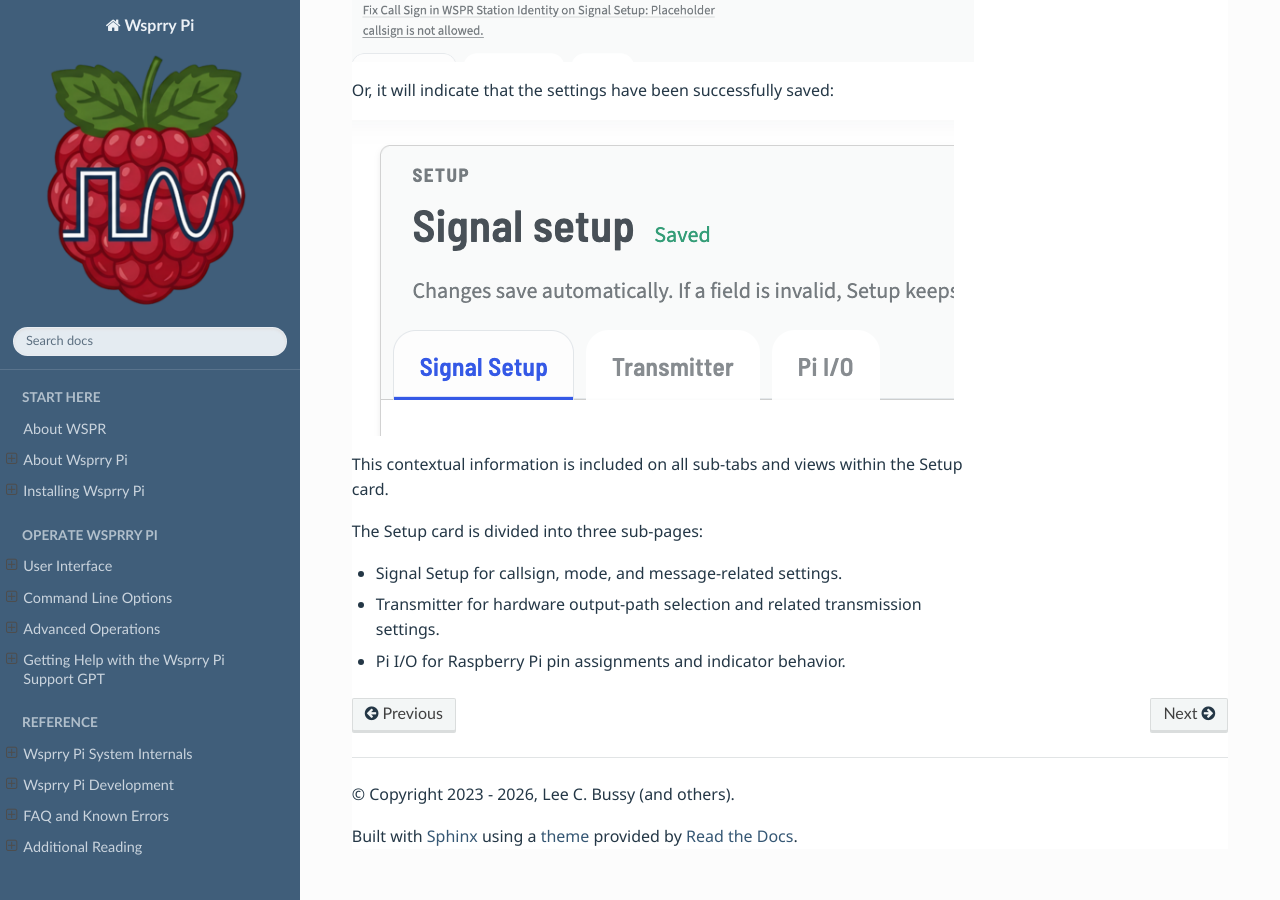
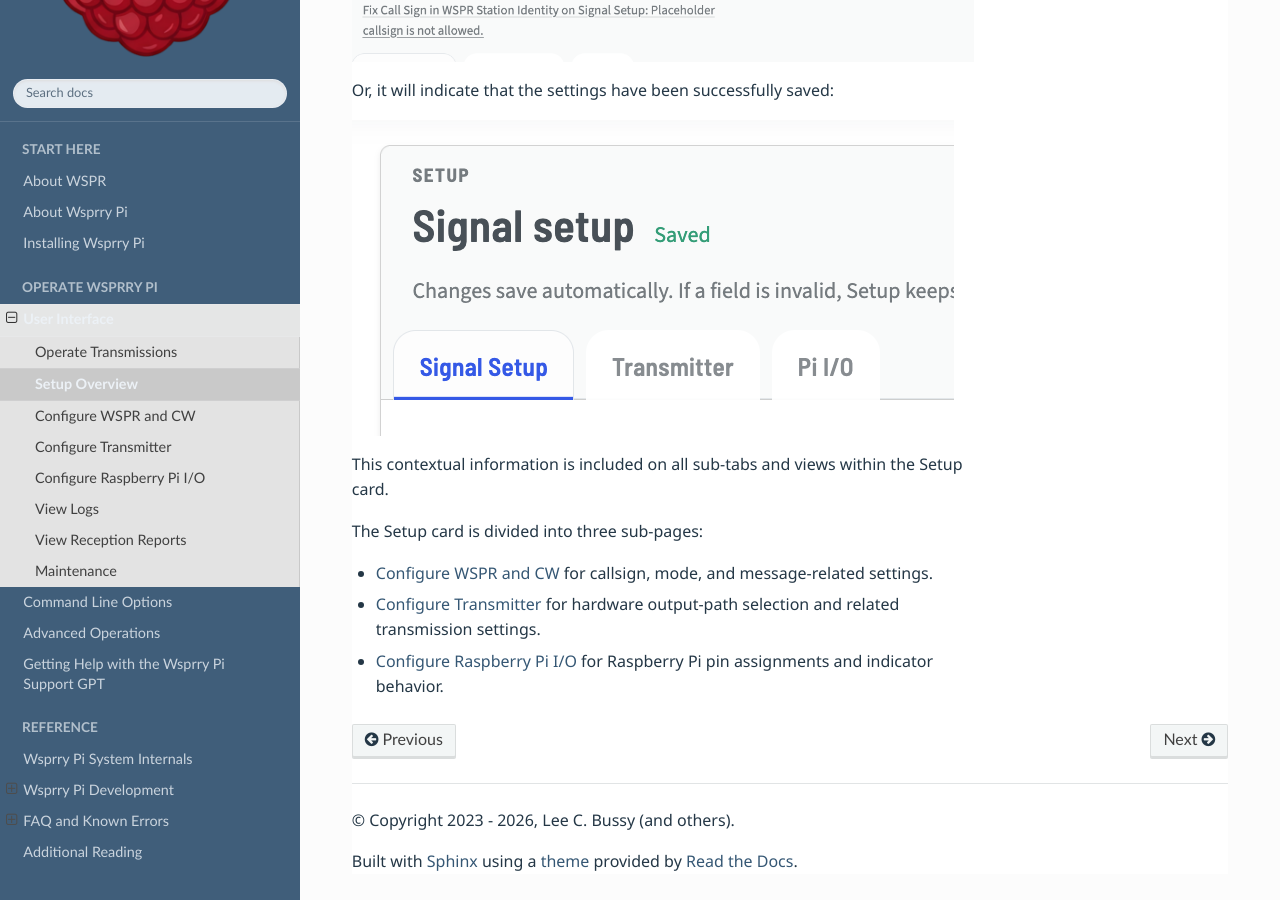
Before and after one commit to WsprryPi/Wsprry_Pi_Docs, a Sphinx documentation site: the page built from docs/User_Interface/Setup/index.md, in a window 1280 px wide and 900 px high, scrolled down 994 px. Built offline with Sphinx 7.4.7 and the Read the Docs theme 3.1.0, drawn with Linux system fonts in a browser that asks for light colours.

Commit message:
Flatten documentation navigation for operator workflows

````diff
--- a/docs/User_Interface/Setup/index.md
+++ b/docs/User_Interface/Setup/index.md
@@ -3,15 +3,6 @@
 This card is where your normal day-to-day configuration changes happen. Several settings are intentionally not exposed in the web UI because they are reserved for development and experimental use.
 
 Settings will save, or throw an error in the indicator at the top of the page.  No special "Save" button is required or provided.
-
-```{toctree}
-:maxdepth: 1
-:hidden:
-
-Signal_Setup/index
-Transmitter/index
-Pi_IO/index
-```
 
 ![Setup Card](Setup.png)
 
@@ -27,6 +18,6 @@
 
 The Setup card is divided into three sub-pages:
 
-- Signal Setup for callsign, mode, and message-related settings.
-- Transmitter for hardware output-path selection and related transmission settings.
-- Pi I/O for Raspberry Pi pin assignments and indicator behavior.
+- [Configure WSPR and CW](Signal_Setup/index.md) for callsign, mode, and message-related settings.
+- [Configure Transmitter](Transmitter/index.md) for hardware output-path selection and related transmission settings.
+- [Configure Raspberry Pi I/O](Pi_IO/index.md) for Raspberry Pi pin assignments and indicator behavior.
--- a/docs/User_Interface/index.md
+++ b/docs/User_Interface/index.md
@@ -6,11 +6,14 @@
 :maxdepth: 1
 :hidden:
 
-Operations/index
-Setup/index
-Logs/index
-Spots/index
-Maintenance/index
+Operate Transmissions <Operations/index>
+Setup Overview <Setup/index>
+Configure WSPR and CW <Setup/Signal_Setup/index>
+Configure Transmitter <Setup/Transmitter/index>
+Configure Raspberry Pi I/O <Setup/Pi_IO/index>
+View Logs <Logs/index>
+View Reception Reports <Spots/index>
+Maintenance <Maintenance/index>
 ```
 
 ![Wsprry Pi UI](WsprryPi_UI.png)
--- a/docs/conf.py
+++ b/docs/conf.py
@@ -126,9 +126,9 @@
     # Toc options
     'collapse_navigation': False,
     'sticky_navigation': True,
-    'navigation_depth': 4,
-    'includehidden': False,
-    'titles_only': False
+    'navigation_depth': 3,
+    'includehidden': True,
+    'titles_only': True
 }
 
 # disable epub mimetype warnings
````
Also changed, not shown: docs/Development/index.md (+7 -0 lines), docs/FAQ/index.md (+8 -0 lines).
